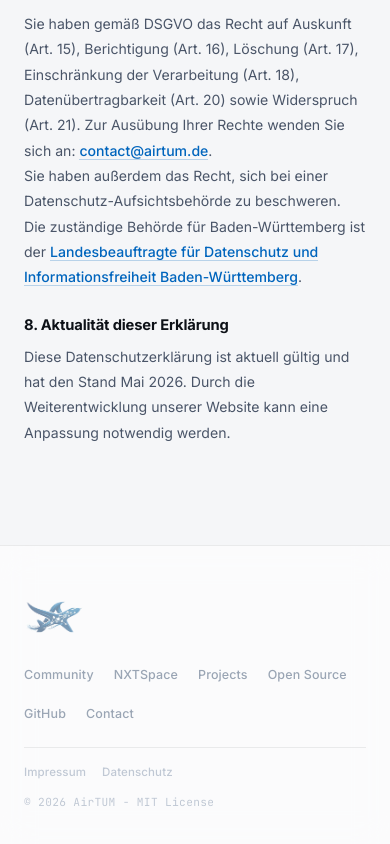
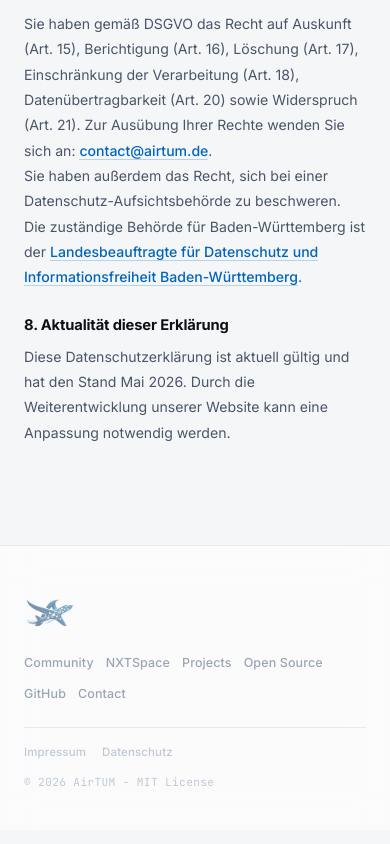
Before and after one commit to AirTUM/airtum.github.io, a React (Vite) app: page /impressum in a window 390 px wide. Shown: the part 2787-3631 px from the top of the page. Built offline with nearby package versions, Linux system fonts and the light colour scheme.

Commit message:
fix: mobile responsiveness — smaller nav logo, tighter section padding, footer stacking, proposal CTA padding

```diff
--- a/src/components/AboutSection.jsx
+++ b/src/components/AboutSection.jsx
@@ -33,7 +33,7 @@ export default function AboutSection() {
   const [active, setActive] = useState(null)
 
   return (
-    <section id="about" style={{ padding: '88px 24px', position: 'relative' }}>
+    <section id="about" className="section-mobile" style={{ padding: '88px 24px', position: 'relative' }}>
       <div style={{
         position: 'absolute', inset: 0,
         background: 'linear-gradient(180deg, transparent 0%, rgba(0,101,189,0.02) 50%, transparent 100%)',
--- a/src/components/Footer.jsx
+++ b/src/components/Footer.jsx
@@ -40,7 +40,7 @@ export default function Footer() {
         display: 'flex', flexDirection: 'column', gap: '24px',
       }}>
         {/* Top row */}
-        <div style={{
+        <div className="footer-top" style={{
           display: 'flex', alignItems: 'center',
           justifyContent: 'space-between', flexWrap: 'wrap', gap: '20px',
         }}>
@@ -49,6 +49,7 @@ export default function Footer() {
             <img
               src={isDark ? '/logo-white.png' : '/logo-color.png'}
               alt="AirTUM"
+              className="nav-logo"
               style={{
                 height: '60px', width: 'auto', objectFit: 'contain',
                 opacity: 0.55, transition: 'opacity 0.2s',
@@ -59,7 +60,7 @@ export default function Footer() {
           </Link>
 
           {/* Nav links */}
-          <div style={{ display: 'flex', gap: '20px', flexWrap: 'wrap' }}>
+          <div className="footer-links" style={{ display: 'flex', gap: '20px', flexWrap: 'wrap' }}>
             {footerLinks.map(link => (
               link.ext ? (
                 <a
--- a/src/components/NXTSpaceSection.jsx
+++ b/src/components/NXTSpaceSection.jsx
@@ -52,7 +52,7 @@ export default function NXTSpaceSection() {
   const [hovered, setHovered] = useState(null)
 
   return (
-    <section id="nxtspace" style={{ padding: '88px 24px', position: 'relative', overflow: 'hidden' }}>
+    <section id="nxtspace" className="section-mobile" style={{ padding: '88px 24px', position: 'relative', overflow: 'hidden' }}>
       {/* Dark background panel */}
       <div style={{
         position: 'absolute', inset: 0,
--- a/src/components/Navbar.jsx
+++ b/src/components/Navbar.jsx
@@ -56,6 +56,7 @@ export default function Navbar() {
           <img
             src={isDark ? '/logo-white.png' : '/logo-color.png'}
             alt="AirTUM"
+            className="nav-logo"
             style={{ height: '80px', width: 'auto', objectFit: 'contain' }}
           />
         </Link>
--- a/src/components/OpenSourceSection.jsx
+++ b/src/components/OpenSourceSection.jsx
@@ -23,7 +23,7 @@ export default function OpenSourceSection() {
   return (
     <>
       {/* Open Source */}
-      <section id="opensource" style={{ padding: '88px 24px' }}>
+      <section id="opensource" className="section-mobile" style={{ padding: '88px 24px' }}>
         <div style={{ maxWidth: '1100px', margin: '0 auto' }}>
 
           <motion.div {...fade(0)} style={{ marginBottom: '40px' }}>
@@ -119,7 +119,7 @@ export default function OpenSourceSection() {
       </section>
 
       {/* Join */}
-      <section id="join" style={{ padding: '72px 24px 100px' }}>
+      <section id="join" className="section-mobile" style={{ padding: '72px 24px 100px' }}>
         <div style={{ maxWidth: '1100px', margin: '0 auto' }}>
 
           <motion.div {...fade(0)} style={{ marginBottom: '40px' }}>
@@ -194,6 +194,7 @@ export default function OpenSourceSection() {
           {/* Propose a Project CTA — opens modal */}
           <motion.div
             {...fade(0.14)}
+            className="proposal-cta"
             style={{
               padding: '32px 36px',
               borderRadius: '16px',
--- a/src/components/ProjectSection.jsx
+++ b/src/components/ProjectSection.jsx
@@ -10,7 +10,7 @@ const fade = (delay = 0) => ({
 
 export default function ProjectSection() {
   return (
-    <section id="project" style={{ padding: '88px 24px' }}>
+    <section id="project" className="section-mobile" style={{ padding: '88px 24px' }}>
       <div style={{ maxWidth: '1100px', margin: '0 auto' }}>
 
         <motion.div {...fade(0)} style={{ marginBottom: '32px' }}>
--- a/src/index.css
+++ b/src/index.css
@@ -298,3 +298,30 @@
   border-radius: inherit;
   opacity: 0.4;
 }
+
+/* ─── Mobile responsive ──────────────────────────────────────────────────── */
+@media (max-width: 768px) {
+  /* Navbar logo smaller on mobile */
+  .nav-logo { height: 52px !important; }
+
+  /* Section padding tighter on mobile */
+  .section-mobile { padding: 60px 20px !important; }
+
+  /* Footer: stack logo + links vertically */
+  .footer-top { flex-direction: column !important; align-items: flex-start !important; gap: 16px !important; }
+  .footer-links { gap: 12px !important; flex-wrap: wrap !important; }
+
+  /* Proposal CTA banner: tighter padding */
+  .proposal-cta { padding: 24px 20px !important; }
+
+  /* Buttons: full width on very small screens */
+  .btn-stack-mobile { flex-direction: column !important; }
+  .btn-stack-mobile .btn-primary,
+  .btn-stack-mobile .btn-secondary { width: 100%; justify-content: center; }
+}
+
+@media (max-width: 480px) {
+  /* Even tighter on small phones */
+  .section-mobile { padding: 48px 16px !important; }
+  .proposal-cta { padding: 20px 16px !important; }
+}
```
